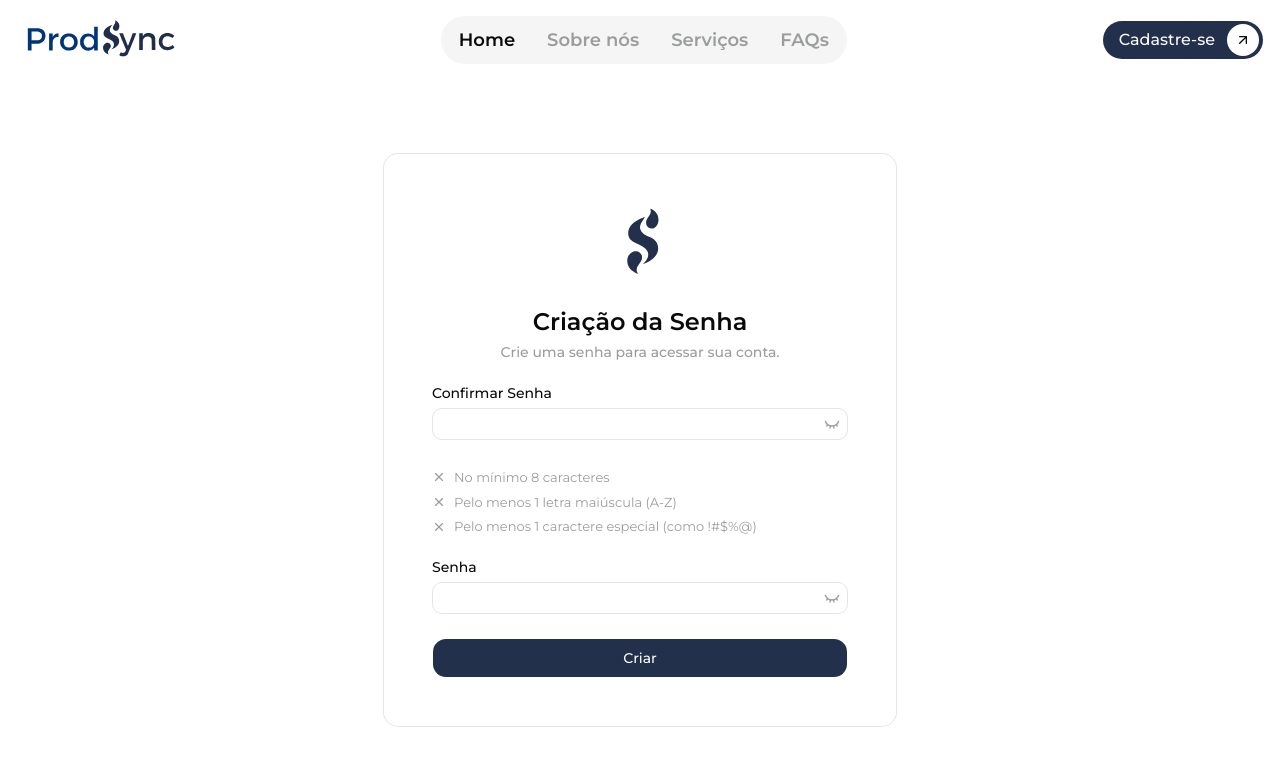
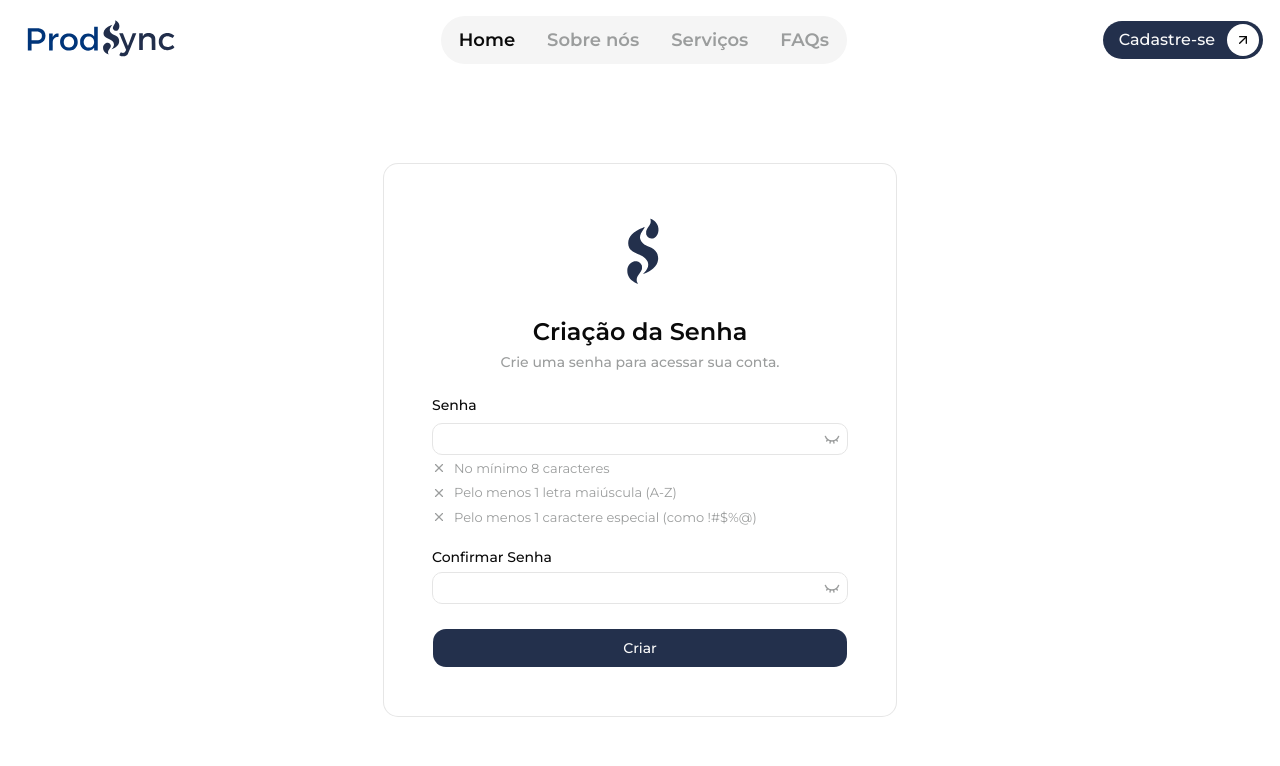
Before and after one commit to laramoreirab/prodsync, a Next.js app in the folder frontend/: page /primeiro-acesso in a window 1280 px wide. Shown: the top 766 px of the page. Built offline with nearby package versions, Linux system fonts and the light colour scheme.

Commit message:
style(front): alguns ajustes no primeiro acesso

```diff
--- a/frontend/src/components/ui/cardCriarSenha.jsx
+++ b/frontend/src/components/ui/cardCriarSenha.jsx
@@ -78,22 +78,9 @@ export default function CriarSenha() {
                         <form>
                             <FieldGroup className="gap-6">
 
-
-
-
-
-
-
-
-
-
-
-
-
-
-
+                                <Field className="gap-0 mt-0">
                                     <div className="space-y-2">
-                                    <Label htmlFor="password-realtime">Confirmar Senha</Label>
+                                        <FieldLabel htmlFor="password-realtime">Senha</FieldLabel>
                                         <div className="relative">
                                             <Input
                                                 className="bg-transparent"
@@ -113,8 +100,11 @@ export default function CriarSenha() {
                                                     <EyeClosed className="h-4 w-4 text-muted-foreground" />
                                                 )}
                                             </Button>
+
+
                                         </div>
                                     </div>
+
 
                                     <div className="space-y-1.5 pt-1">
                                         {validations.map((validation, index) => (
@@ -133,6 +123,7 @@ export default function CriarSenha() {
                                             </div>
                                         ))}
                                     </div>
+                                </Field>
 
                                 <div className="flex flex-col gap-4">
 
--- a/frontend/src/components/ui/inputSenha.jsx
+++ b/frontend/src/components/ui/inputSenha.jsx
@@ -50,7 +50,7 @@ const InputSenha = () => {
 
 
       <div className="space-y-2">
-        <Label htmlFor="password-realtime">Senha</Label>
+        <Label htmlFor="password-realtime">Confirmar Senha</Label>
         <div className="relative">
           <Input
             className="bg-transparent"
@@ -71,9 +71,7 @@ const InputSenha = () => {
             )}
           </Button>
         </div>
-{/*
-
-      <div className="space-y-2">
+{/*  <div className="space-y-2">
         <div className="flex items-center justify-between text-xs font-medium">
           <span className={getStrengthTextColor(strength)}>
             {getStrengthText(strength)}
```
Lines whose indentation alone changed are shown as unchanged.
